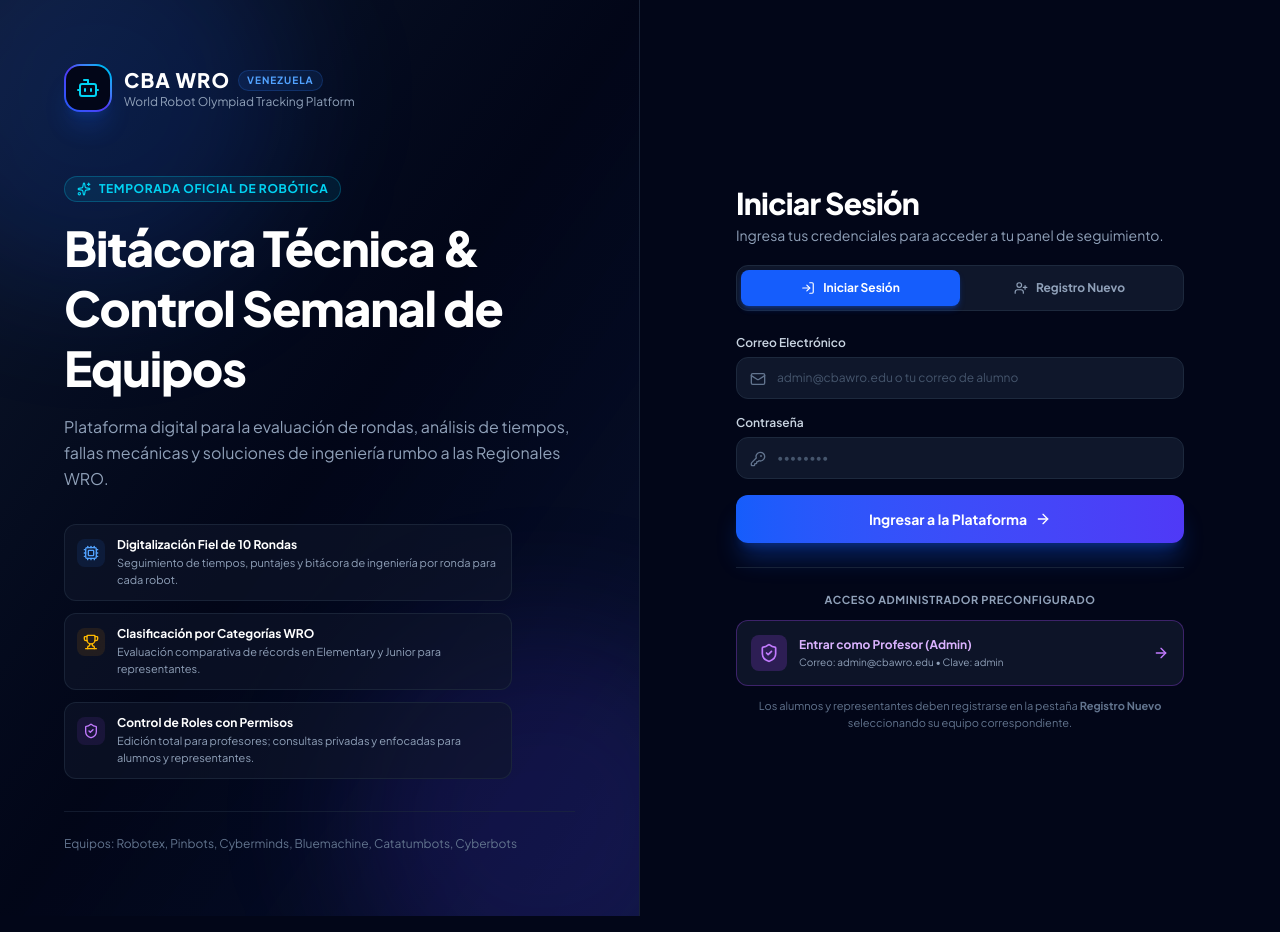
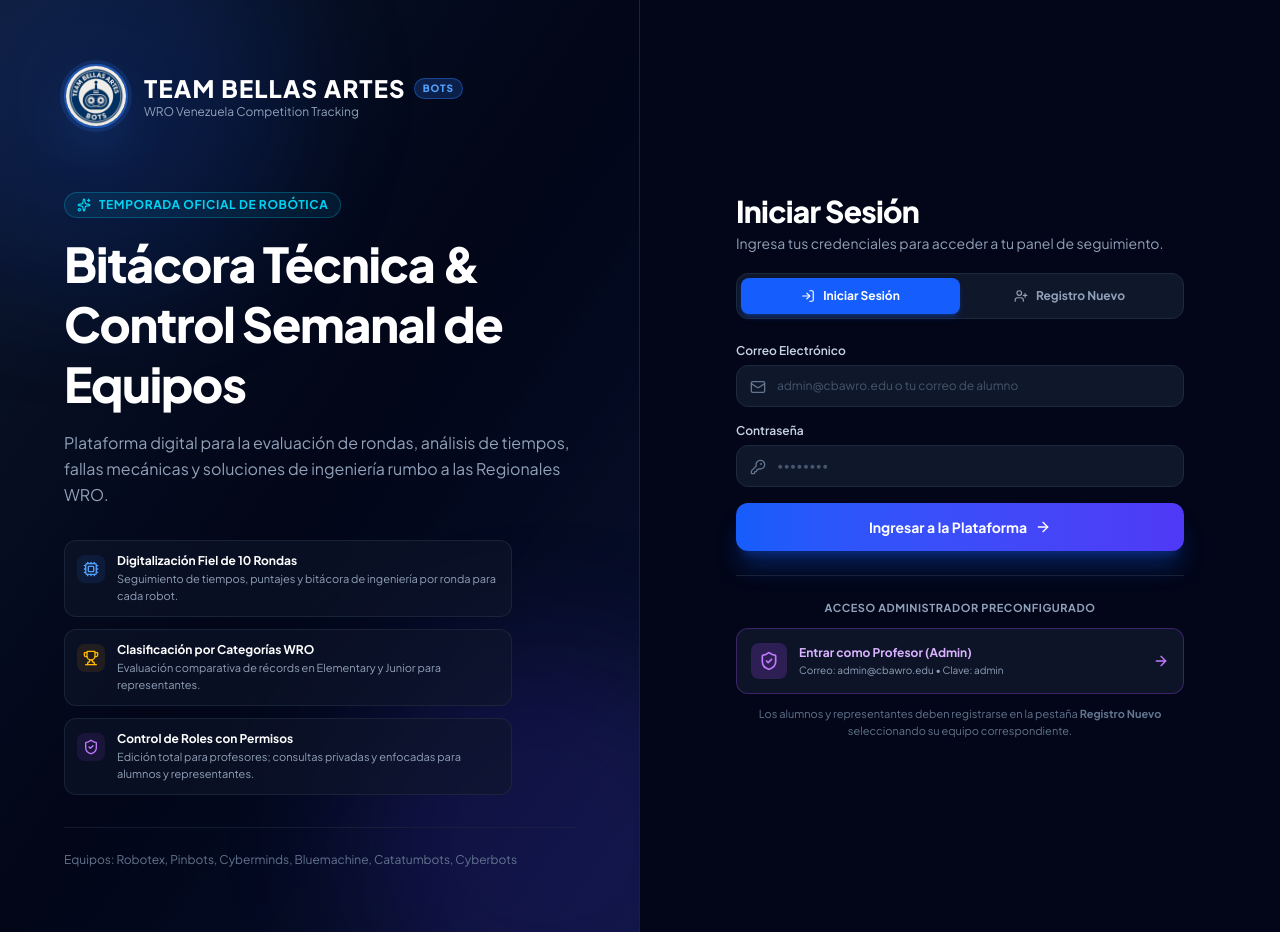
Before and after one commit to themiguedev/CBA-WRO, a React (Vite) app: page / in a window 1280 px wide. Built offline with nearby package versions, Linux system fonts and the light colour scheme.

Commit message:
feat: integrar logo oficial de Team Bellas Artes Bots en navbar, login y favicon

```diff
--- a/index.html
+++ b/index.html
@@ -2,9 +2,9 @@
 <html lang="es">
   <head>
     <meta charset="UTF-8" />
-    <link rel="icon" type="image/svg+xml" href="/vite.svg" />
+    <link rel="icon" type="image/jpeg" href="logo.jpg" />
     <meta name="viewport" content="width=device-width, initial-scale=1.0" />
-    <title>CBA WRO Tracker | Bitácora Técnica de Competencia</title>
+    <title>TEAM BELLAS ARTES BOTS | WRO Tracker</title>
     <meta name="description" content="Sistema de seguimiento de rondas, bitácora técnica de funcionalidad y evaluación de equipos de robótica para WRO Venezuela." />
     <!-- Google Fonts: Inter -->
     <link rel="preconnect" href="https://fonts.googleapis.com">
--- a/src/components/auth/AuthScreen.jsx
+++ b/src/components/auth/AuthScreen.jsx
@@ -17,6 +17,7 @@ import {
   CheckCircle2,
   Cpu
 } from 'lucide-react';
+import logoImg from '../../assets/logo.jpg';
 
 export const AuthScreen = () => {
   const { login, register, switchUserFast } = useAuth();
@@ -84,20 +85,20 @@ export const AuthScreen = () => {
 
         {/* Header de Identidad */}
         <div className="relative z-10">
-          <div className="flex items-center gap-3">
-            <div className="h-12 w-12 rounded-2xl bg-gradient-to-tr from-blue-600 via-indigo-600 to-cyan-400 p-[2px] shadow-xl shadow-blue-600/20">
-              <div className="h-full w-full bg-slate-950 rounded-[14px] flex items-center justify-center">
-                <Bot className="h-6 w-6 text-cyan-400" />
-              </div>
-            </div>
+          <div className="flex items-center gap-4">
+            <img
+              src={logoImg}
+              alt="Team Bellas Artes Bots"
+              className="h-16 w-16 rounded-full object-cover border-2 border-blue-500/60 shadow-2xl shadow-blue-500/30 ring-4 ring-blue-500/15"
+            />
             <div>
               <div className="flex items-center gap-2">
-                <span className="font-black text-xl tracking-wider text-white">CBA WRO</span>
-                <span className="text-[10px] font-bold uppercase tracking-widest px-2 py-0.5 rounded-full bg-blue-500/10 text-blue-400 border border-blue-500/20">
-                  Venezuela
+                <span className="font-black text-xl sm:text-2xl tracking-wider text-white">TEAM BELLAS ARTES</span>
+                <span className="text-[10px] font-black uppercase tracking-widest px-2 py-0.5 rounded-full bg-blue-500/20 text-blue-400 border border-blue-500/40">
+                  BOTS
                 </span>
               </div>
-              <p className="text-xs text-slate-400">World Robot Olympiad Tracking Platform</p>
+              <p className="text-xs text-slate-400">WRO Venezuela Competition Tracking</p>
             </div>
           </div>
 
@@ -167,6 +168,19 @@ export const AuthScreen = () => {
         <div className="w-full max-w-md space-y-6">
           {/* Header del Formulario */}
           <div>
+            {/* Logo en versión móvil cuando el banner lateral está arriba */}
+            <div className="flex items-center gap-3 mb-5 lg:hidden">
+              <img
+                src={logoImg}
+                alt="Team Bellas Artes Bots"
+                className="h-12 w-12 rounded-full object-cover border-2 border-blue-500/50 shadow-lg shadow-blue-500/20"
+              />
+              <div>
+                <h3 className="font-black text-sm text-white">TEAM BELLAS ARTES BOTS</h3>
+                <p className="text-[11px] text-slate-400">WRO Venezuela Competition Tracking</p>
+              </div>
+            </div>
+
             <h2 className="text-2xl sm:text-3xl font-black text-white tracking-tight">
               {mode === 'login' ? 'Iniciar Sesión' : 'Crear una Cuenta'}
             </h2>
--- a/src/components/ui/Navbar.jsx
+++ b/src/components/ui/Navbar.jsx
@@ -1,6 +1,7 @@
 import React from 'react';
 import { useAuth } from '../../context/AuthContext';
 import { Bot, LogOut, ShieldCheck, UserCheck, Users, Trophy } from 'lucide-react';
+import logoImg from '../../assets/logo.jpg';
 
 export const Navbar = ({ onOpenAuthModal }) => {
   const { currentUser, userTeam, logout, switchUserFast } = useAuth();
@@ -42,19 +43,19 @@ export const Navbar = ({ onOpenAuthModal }) => {
       <div className="max-w-7xl mx-auto px-4 sm:px-6 lg:px-8 h-16 flex items-center justify-between">
         {/* Brand / Logo */}
         <div className="flex items-center gap-3">
-          <div className="h-10 w-10 rounded-xl bg-gradient-to-tr from-blue-600 via-indigo-600 to-cyan-400 p-[2px] shadow-lg shadow-blue-500/20">
-            <div className="h-full w-full bg-slate-950 rounded-[10px] flex items-center justify-center">
-              <Bot className="h-5 w-5 text-cyan-400" />
-            </div>
-          </div>
+          <img
+            src={logoImg}
+            alt="Team Bellas Artes Bots"
+            className="h-10 w-10 rounded-full object-cover border-2 border-blue-500/50 shadow-md shadow-blue-500/30 ring-2 ring-blue-500/20"
+          />
           <div>
             <div className="flex items-center gap-2">
-              <span className="font-black text-lg tracking-wider text-white">CBA WRO</span>
+              <span className="font-black text-lg tracking-wider text-white">TEAM BELLAS ARTES</span>
               <span className="text-[10px] font-bold uppercase tracking-widest px-1.5 py-0.5 rounded bg-blue-500/10 text-blue-400 border border-blue-500/20">
-                Venezuela
+                BOTS
               </span>
             </div>
-            <p className="text-xs text-slate-400 hidden sm:block">Bitácora Técnica & Seguimiento de Competencia</p>
+            <p className="text-xs text-slate-400 hidden sm:block">Bitácora Técnica & Seguimiento WRO</p>
           </div>
         </div>
 
```
Also changed, not shown: public/logo.jpg (added), src/assets/logo.jpg (added).
